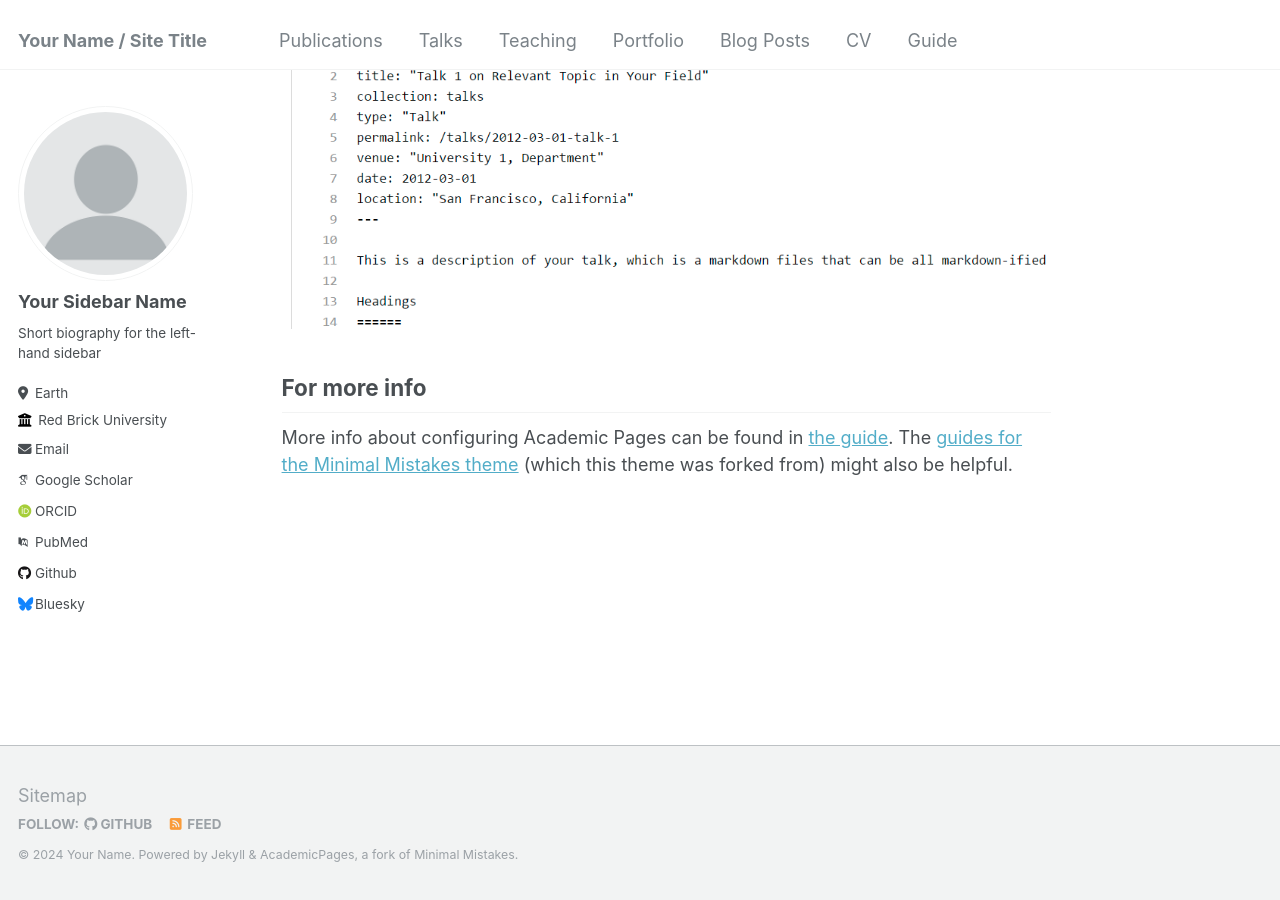
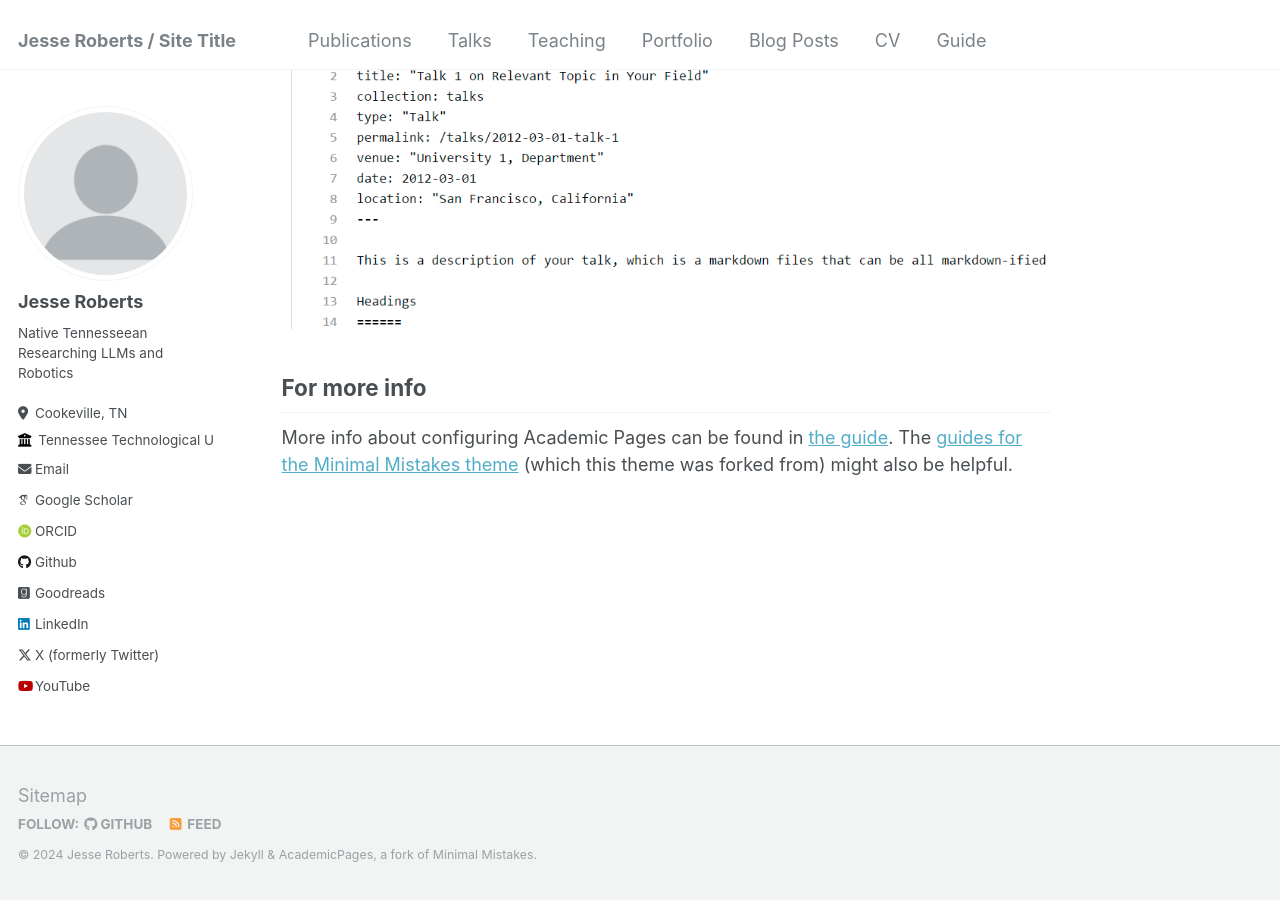
Before and after one commit to JesseTNRoberts/JesseTNRoberts.github.io, a Jekyll site: the page built from _pages/about.md, in a window 1280 px wide and 900 px high, scrolled down 2660 px. Built offline with Jekyll 4.4.1, drawn with Linux system fonts in a browser that asks for light colours; some web fonts are replaced.

Commit message:
Update _config.yml

```diff
--- a/_config.yml
+++ b/_config.yml
@@ -8,13 +8,13 @@
 
 # Basic Site Settings
 locale                   : "en-US"
-title                    : "Your Name / Site Title"
+title                    : "Jesse Roberts / Site Title"
 title_separator          : "-"
-name                     : &name "Your Name"
+name                     : &name "Jesse Roberts"
 description              : &description "personal description"
-url                      : https://academicpages.github.io # the base hostname & protocol for your site e.g. "https://mmistakes.github.io"
+url                      : https://JesseRoberts.github.io # the base hostname & protocol for your site e.g. "https://mmistakes.github.io"
 baseurl                  : "" # the subpath of your site, e.g. "/blog"
-repository               : "academicpages/academicpages.github.io"
+repository               : "JesseTNRoberts/JesseRoberts.github.io"
 
 # Site Author - The following control what appear as part of the author content on the side bar.
 #               If a field is blank the icon and link will not appear, otherwise it will be shown.
@@ -22,55 +22,55 @@ repository               : "academicpages/academicpages.github.io"
 author:
   # Biographic information
   avatar           : "profile.png"
-  name             : "Your Sidebar Name"
+  name             : "Jesse Roberts"
   pronouns         : # example: "she/her"
-  bio              : "Short biography for the left-hand sidebar"
-  location         : "Earth"
-  employer         : "Red Brick University"
+  bio              : "Native Tennesseean Researching LLMs and Robotics"
+  location         : "Cookeville, TN"
+  employer         : "Tennessee Technological University"
   uri              : # URL
-  email            : "none@example.org"
+  email            : "JTRoberts@tntech.edu"
 
   # Academic websites
   arxiv            : # URL - Update with the correct link to your profile
-  googlescholar    : "https://scholar.google.com/citations?user=PS_CX0AAAAAJ"
-  impactstory      : # URL
-  orcid            : "http://orcid.org/yourorcidurl"
-  pubmed           : "https://www.ncbi.nlm.nih.gov/pubmed/?term=john+snow"
-  researchgate     : # URL
+  googlescholar    : "https://scholar.google.com/citations?user=Bj9GEfkAAAAJ&hl"
+  # impactstory      : # URL
+  orcid            : "http://orcid.org/0000-0002-6210-0678"
+  # pubmed           : "https://www.ncbi.nlm.nih.gov/pubmed/?term=john+snow"
+  # researchgate     : # URL
 
   # Repositories and software development
-  bitbucket        : # Username - Update with your username on the site
-  codepen          : # Username
-  dribbble         : # Username
-  github           : "academicpages"
-  kaggle           : # Username
-  stackoverflow    : # User number or user number and name (i.e., use "1" or "1/jeff-atwood")
+  # bitbucket        : # Username - Update with your username on the site
+  # codepen          : # Username
+  # dribbble         : # Username
+  github           : "JesseTNRoberts"
+  # kaggle           : # Username
+  # stackoverflow    : # User number or user number and name (i.e., use "1" or "1/jeff-atwood")
 
   # Social media
-  bluesky          : "bsky.app" # Replace this with you Bluesky username
-  facebook         : # Username
-  flickr           : # Username
-  foursquare       : # Username
-  goodreads        : # Username
-  google_plus      : # Username
-  keybase          : # Username
-  instagram        : # Username
-  lastfm           : # Username
-  linkedin         : # Username
-  mastodon         : # URL
-  medium           : # URL
-  pinterest        : # Username
-  soundcloud       : # Username
-  steam            : # Username
-  telegram         : # URL
-  tumblr           : # Username
-  twitter          : # Username for X / Twitter
-  vine             : # Username
-  weibo            : # Username
-  wikipedia        : # Username
-  xing             : # Username
-  youtube          : # Username
-  zhihu            : # URL
+  # bluesky          : "bsky.app" # Replace this with you Bluesky username
+  # facebook         : # Username
+  # flickr           : # Username
+  # foursquare       : # Username
+  goodreads        : "JesseTNRoberts" # Username
+  # google_plus      : # Username
+  # keybase          : # Username
+  # instagram        : # Username
+  # lastfm           : # Username
+  linkedin         : "jessetnroberts" # Username
+  # mastodon         : # URL
+  # medium           : # URL
+  # pinterest        : # Username
+  # soundcloud       : # Username
+  # steam            : # Username
+  # telegram         : # URL
+  # tumblr           : # Username
+  twitter          : "JesseTNRoberts" # Username for X / Twitter
+  # vine             : # Username
+  # weibo            : # Username
+  # wikipedia        : # Username
+  # xing             : # Username
+  youtube          : "jesseroberts8170" # Username
+  # zhihu            : # URL
 
 
 # Site Settings
```
